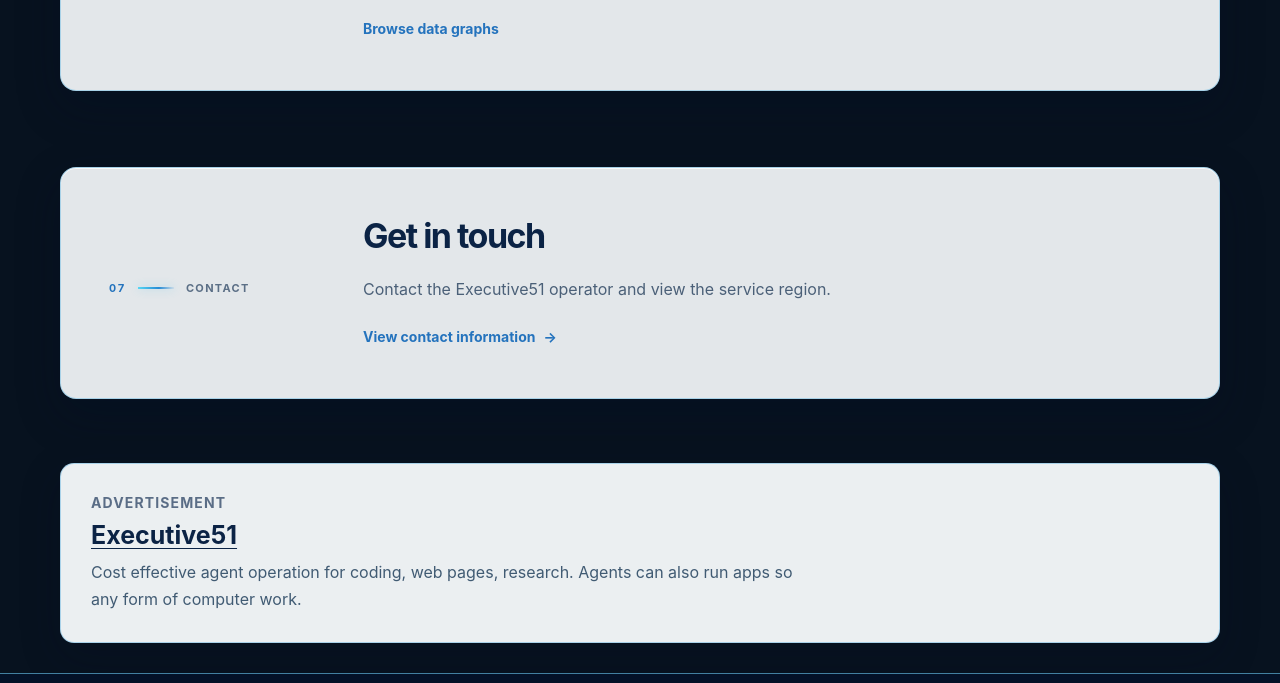
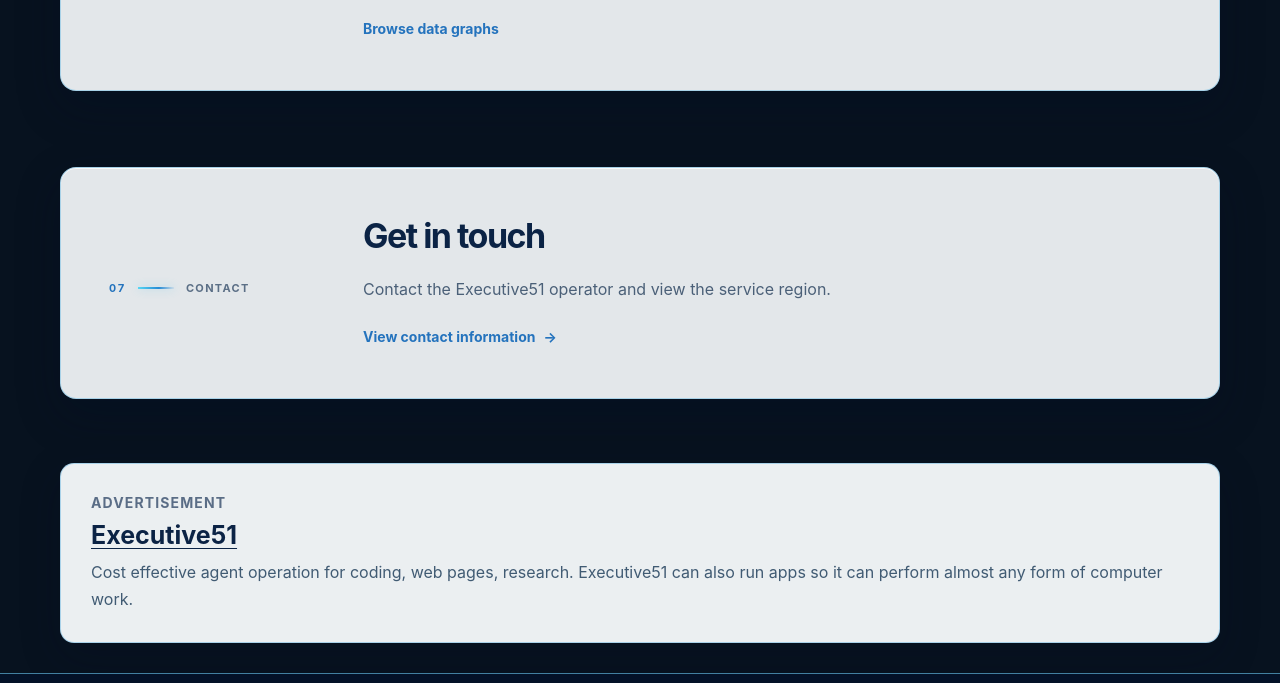
Before and after one commit to wowo515151/executive51-biz-resume-site, a plain HTML site: page site/index.html in a window 1280 px wide. Shown: the part 2679-3362 px from the top of the page. Drawn offline with Linux system fonts and the light colour scheme.

Commit message:
Update shared ad and gate deploy with tests

```diff
--- a/site/site-ad.js
+++ b/site/site-ad.js
@@ -4,7 +4,7 @@
   // Keep the ad's message and destination in this one shared component source.
   const AD_COPY = {
     title: "Executive51",
-    description: "Cost effective agent operation for coding, web pages, research. Agents can also run apps so any form of computer work.",
+    description: "Cost effective agent operation for coding, web pages, research. Executive51 can also run apps so it can perform almost any form of computer work.",
     href: "index.html"
   };
 
--- a/site/site.css
+++ b/site/site.css
@@ -160,6 +160,6 @@ site-ad { display: block; min-width: 0; }
 .site-ad h2 { margin: 0 0 8px; color: var(--muted); font-size: 14px; font-weight: 700; letter-spacing: .08em; line-height: 1.3; text-transform: uppercase; }
 .site-ad h3 { margin: 0 0 8px; color: var(--navy); font-size: clamp(20px, 2.4vw, 25px); line-height: 1.25; }
 .site-ad h3 a { color: inherit; text-decoration-thickness: 1px; text-underline-offset: 4px; }
-.site-ad p { max-width: 70ch; margin: 0; color: #405b73; font-size: 16px; line-height: 1.65; }
+.site-ad p { margin: 0; color: #405b73; font-size: 16px; line-height: 1.65; }
 @media (max-width: 760px) { .site-ad-slot { width: min(100% - 40px, var(--page-width)); } }
 @media (max-width: 520px) { .site-ad-slot { width: calc(100% - 36px); margin-block: 18px 22px; } }
```
Also changed, not shown: tests/structure.test.js (+8 -2 lines), 2 other files.
